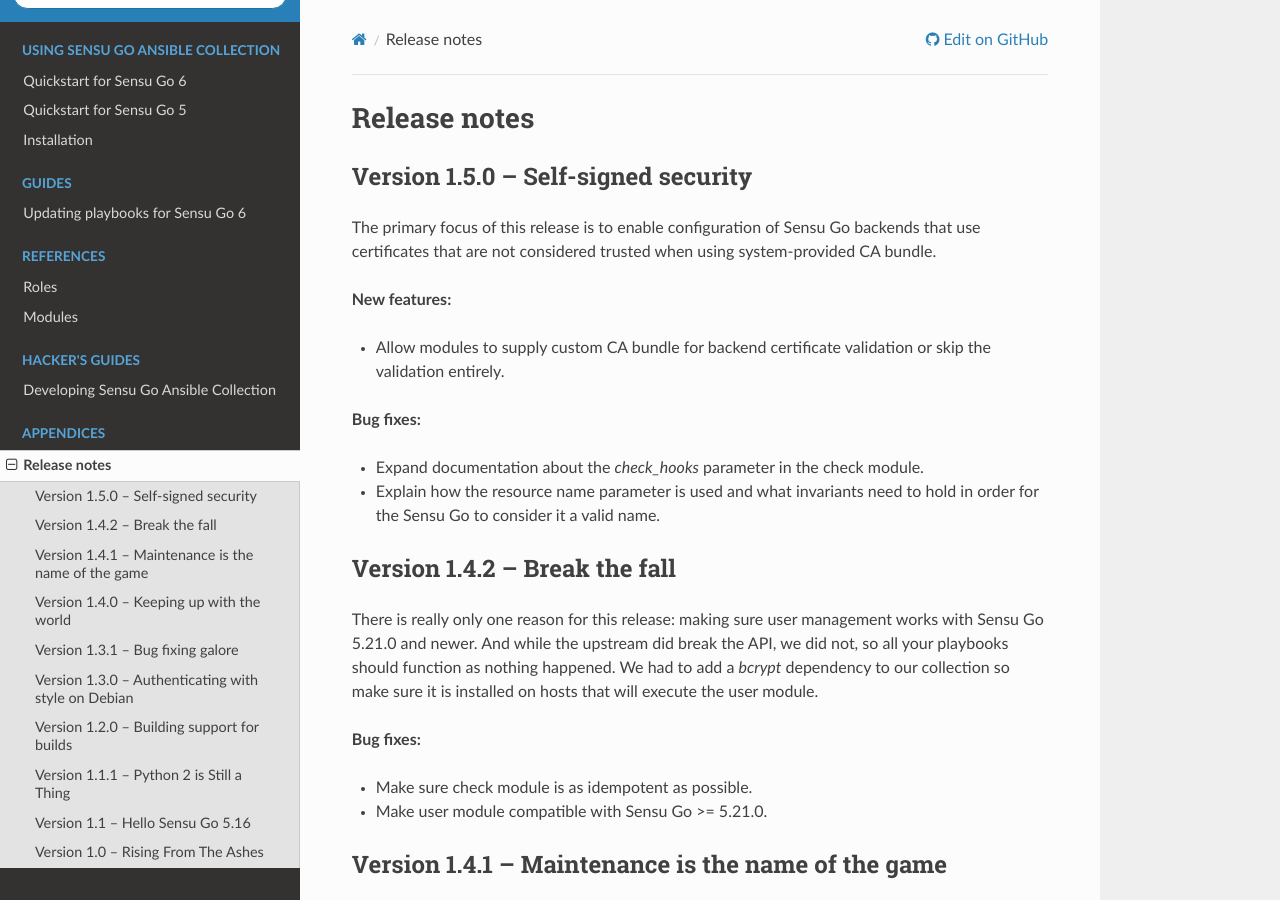
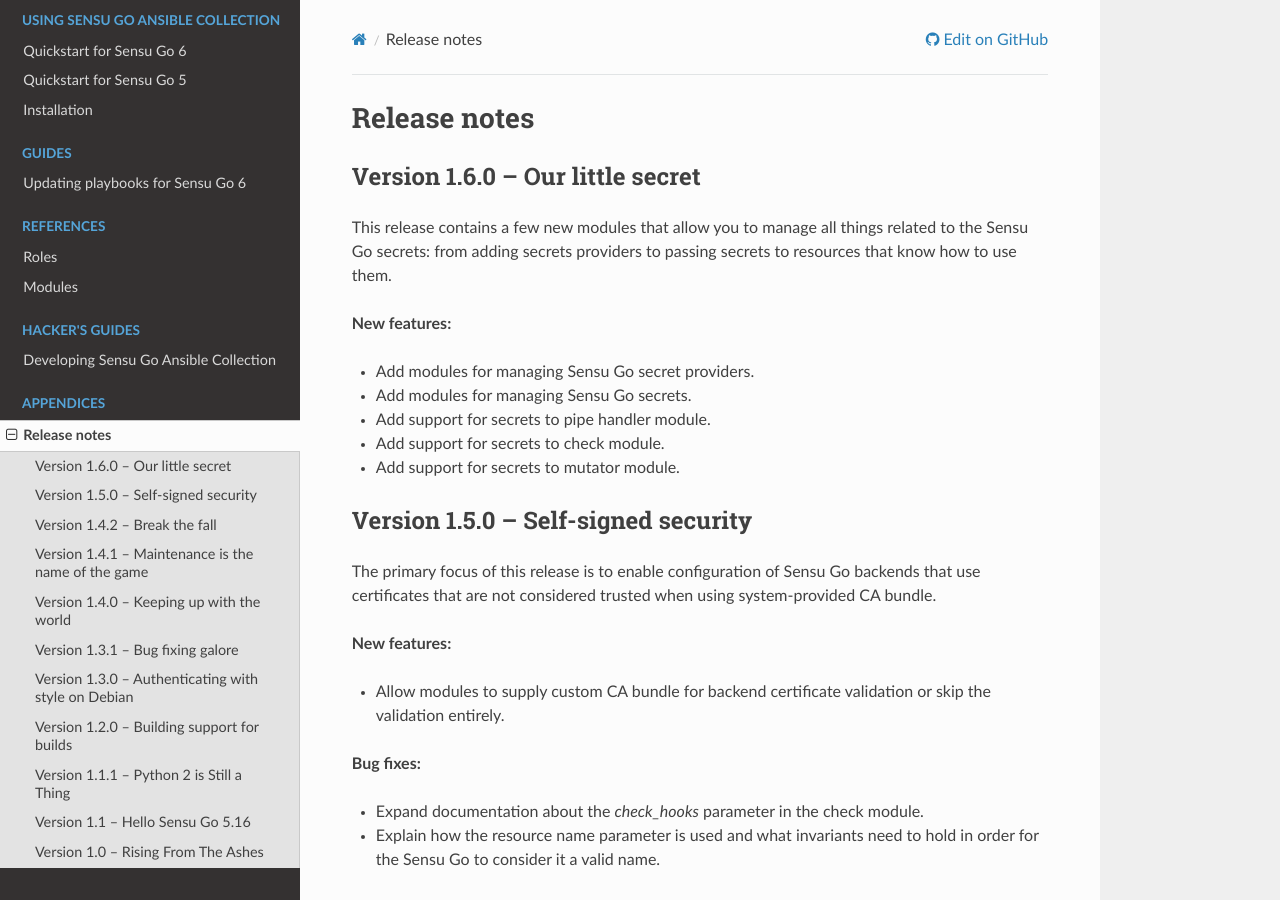
Before and after one commit to sensu/sensu-go-ansible, a Sphinx documentation site: the page built from docs/source/release_notes.rst, in a window 1280 px wide and 900 px high. Built offline with Sphinx 7.4.7 and the Read the Docs theme 2.0.0, drawn with Linux system fonts in a browser that asks for light colours.

Commit message:
Prepare for release 1.6.0

```diff
--- a/docs/source/release_notes.rst
+++ b/docs/source/release_notes.rst
@@ -1,5 +1,21 @@
 Release notes
 =============
+
+Version 1.6.0 -- Our little secret
+----------------------------------
+
+This release contains a few new modules that allow you to manage all things
+related to the Sensu Go secrets: from adding secrets providers to passing
+secrets to resources that know how to use them.
+
+**New features:**
+
+* Add modules for managing Sensu Go secret providers.
+* Add modules for managing Sensu Go secrets.
+* Add support for secrets to pipe handler module.
+* Add support for secrets to check module.
+* Add support for secrets to mutator module.
+
 
 Version 1.5.0 -- Self-signed security
 -------------------------------------
--- a/galaxy.yml
+++ b/galaxy.yml
@@ -1,6 +1,6 @@
 namespace: sensu
 name: sensu_go
-version: 1.5.0
+version: 1.6.0
 
 authors:
   - Paul Arthur <paul.arthur@flowerysong.com> (@flowerysong)
```
